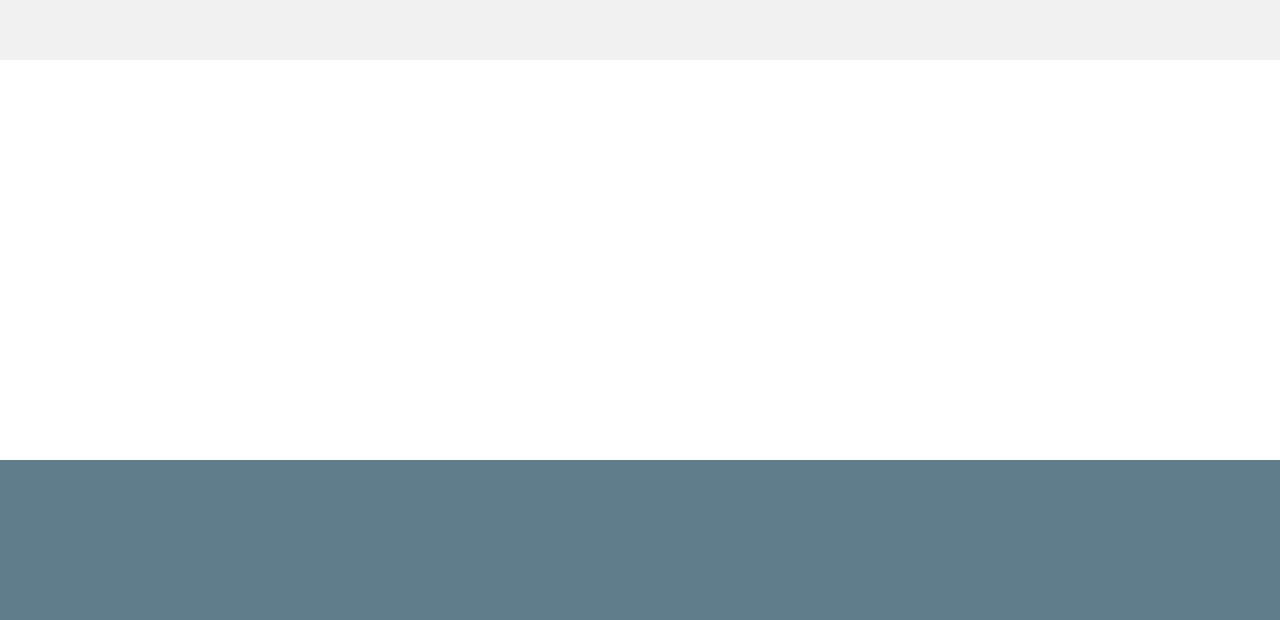
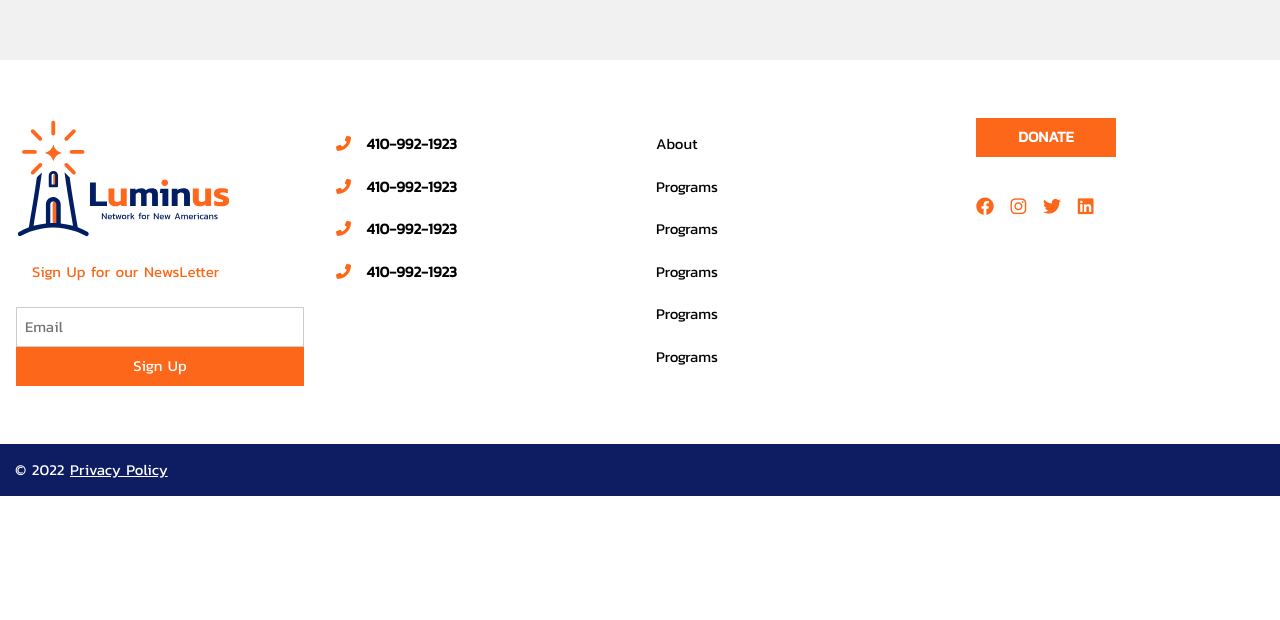
Before and after one commit to profe1000/Fola-Immigration-site, a plain HTML site: page index.html in a window 1280 px wide. Shown: the part 2180-2800 px from the top of the page. After the commit the page ends 2676 px from the top, so only its background shows below. Drawn offline with Linux system fonts and the light colour scheme.

Commit message:
Footer Commit

```diff
--- a/index.html
+++ b/index.html
@@ -94,7 +94,7 @@
 
         </div>
 
-        <div class="w3-col w3-orange" style="min-height:100px">
+        <div class="w3-col w3-yellow" style="min-height:100px">
 
         </div>
 
@@ -116,13 +116,96 @@
 
         </div>
 
-        <div class="w3-col w3-white" style="min-height:400px">
+        <!--Footer-->
+        <div class="w3-col w3-white myfont1" style="min-height:200px; padding-top:50px; padding-bottom: 50px;">
+
+            <div class="w3-col l3 s12 m6 w3-padding">
+
+
+                <img src="images/logo-with-tagline.svg" style="max-width:100%; height:120px" />
+
+                <div>
+                    <p class="w3-padding w3-text-orange">Sign Up for our NewsLetter</p>
+                    <input placeholder="Email" class="w3-input w3-border" />
+                    <a class="w3-btn w3-orange w3-hover-blue-grey w3-text-white" style="width:100%"> Sign Up</a>
+                </div>
+
+
+            </div>
+
+
+            <div class="w3-col l3 s12 m6 w3-padding">
+
+                <p>
+                    <i class="fa-solid fa-phone-flip w3-text-orange"></i> <span style="margin-left:10px"> <b> 410-992-1923 </b>  </span>
+                </p>
+
+
+                <p style="margin-top:20px">
+                    <i class="fa-solid fa-phone-flip w3-text-orange"></i> <span style="margin-left:10px"> <b> 410-992-1923 </b>  </span>
+                </p>
+
+                <p style="margin-top:20px">
+                    <i class="fa-solid fa-phone-flip w3-text-orange"></i> <span style="margin-left:10px"> <b> 410-992-1923 </b>  </span>
+                </p>
+
+                <p style="margin-top:20px">
+                    <i class="fa-solid fa-phone-flip w3-text-orange"></i> <span style="margin-left:10px"> <b> 410-992-1923 </b>  </span>
+                </p>
+
+
+            </div>
+
+            <div class="w3-col l3 s12 m6 w3-padding">
+
+                <p>
+                    <a> About </a>
+                </p>
+
+                <p style="margin-top:20px">
+                    <a> Programs </a>
+                </p>
+
+                <p style="margin-top:20px">
+                    <a> Programs </a>
+                </p>
+
+                <p style="margin-top:20px">
+                    <a> Programs </a>
+                </p>
+
+                <p style="margin-top:20px">
+                    <a> Programs </a>
+                </p>
+
+                <p style="margin-top:20px">
+                    <a> Programs </a>
+                </p>
+
+            </div>
+
+            <div class="w3-col l3 s12 m6 w3-padding">
+
+                 <a href="" class="w3-btn w3-orange w3-text-white w3-hover-blue-grey" style="width:140px; max-width:100%"> <b> DONATE </b></a>
+
+                 <p  style="margin-top:40px">
+                    <i class="fa-brands fa-facebook w3-text-orange w3-large"></i> &nbsp;
+                    <i class="fa-brands fa-instagram w3-text-orange w3-large"></i> &nbsp;
+                    <i class="fa-brands fa-twitter w3-text-orange w3-large"></i> &nbsp;
+                    <i class="fa-brands fa-linkedin w3-text-orange w3-large"></i> &nbsp;
+                 </p>
+
+            </div>
 
         </div>
 
-        <div class="w3-col w3-blue-grey" style="min-height:200px">
+        <!--End Footer-->
 
+        <!--Sub Footer-->
+        <div class="w3-col w3-blue-grey myfont1" style="min-height:40px; padding:15px">
+             &copy 2022 <a href="#"> Privacy Policy </a>
         </div>
+        <!--End Sub Footer-->
 
     </body>
 </html>
```
Also changed, not shown: css/w3.css.
